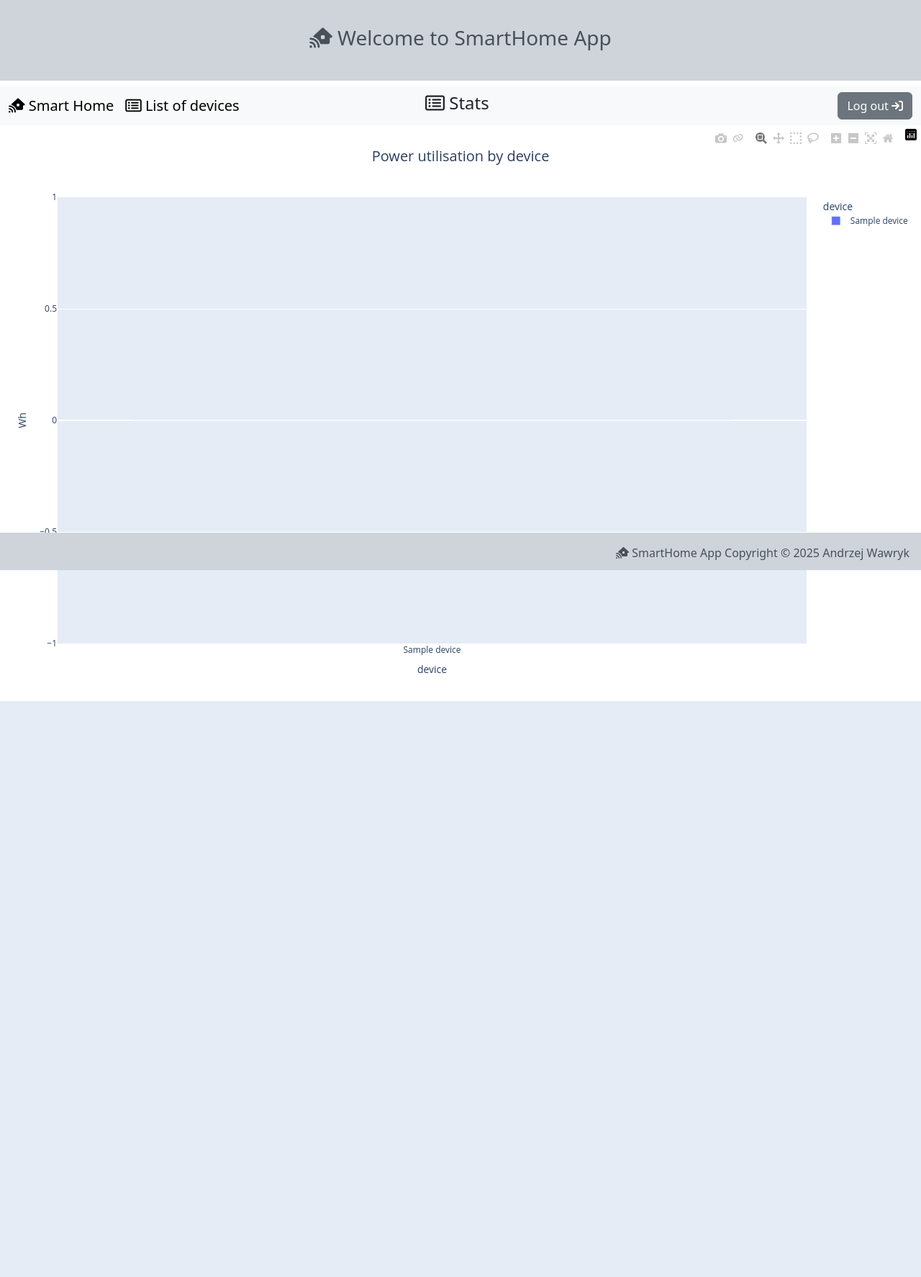
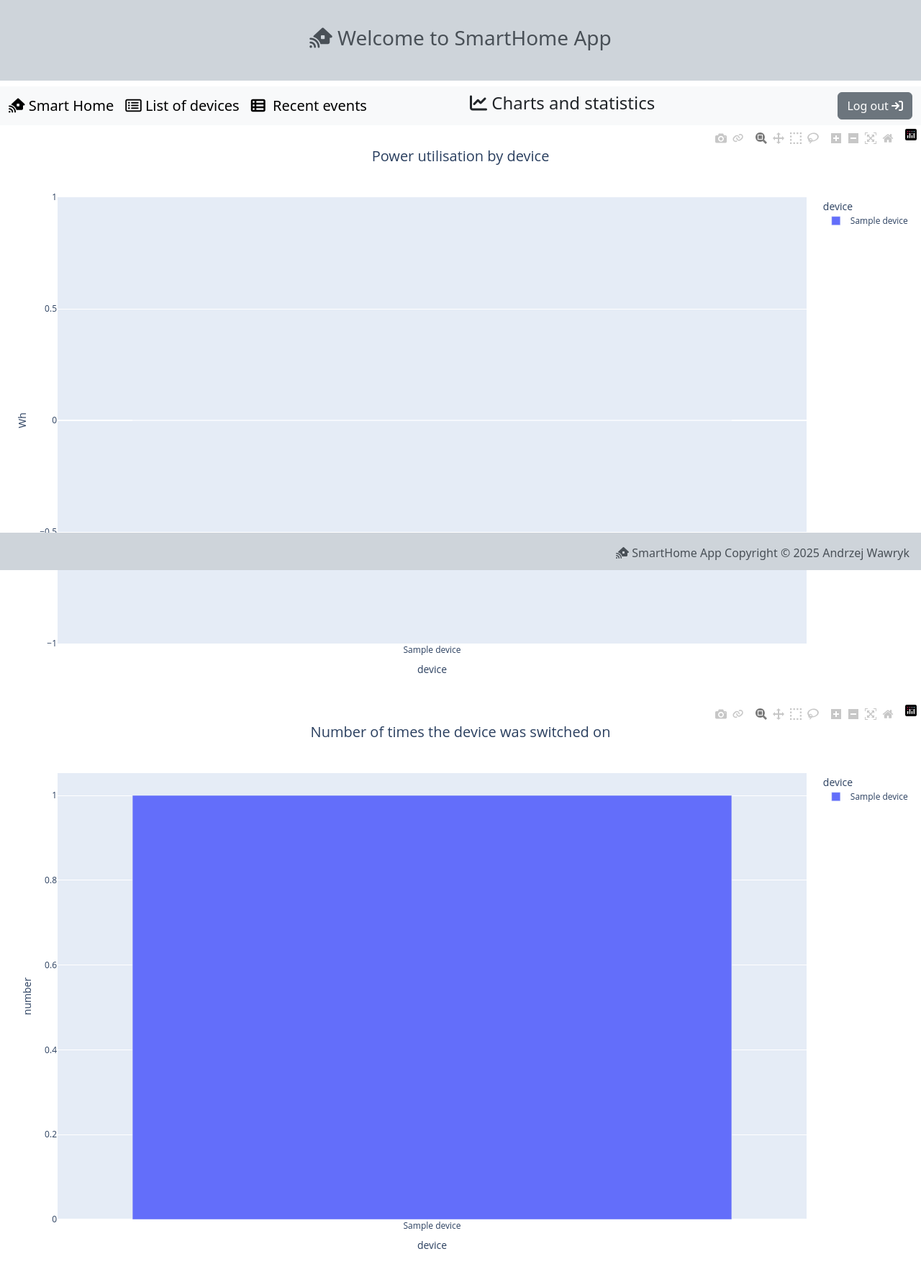
Before and after one commit to preemek/smarthome_app, a Django app: page /shApp/stats/ in a window 1280 px wide. Shown: the whole page at 72% size. Before the commit the page ends 974 px from the top, so only its background shows below. Run offline with Django 5.2, Linux system fonts and the light colour scheme; a user stored in the database is signed in; tables that the repository leaves empty hold one stand-in row (values such as "Sample post"); some libraries are stand-ins or nearby versions.

Commit message:
Praca w domu 2025-01-26

```diff
--- a/SmartHome/SmartHomeApp/views.py
+++ b/SmartHome/SmartHomeApp/views.py
@@ -2,7 +2,7 @@ from dataclasses import field
 from datetime import datetime, timezone
 from lib2to3.fixes.fix_input import context
 
-from django.db.models import Sum, Subquery, F
+from django.db.models import Sum, Subquery, F, Count
 from django.shortcuts import render, redirect, get_object_or_404
 from django.template.defaultfilters import title
 
@@ -94,7 +94,11 @@ def shApp_stats(request):
              .order_by('device__name')
              .annotate(sum_power_utilisation=Sum('total_power_utilisation')))
 
-    fig = px.bar(
+    logs_count_on_off = (logs.values('device__name')
+                         .order_by('device__name')
+                         .annotate(count_on_off=Count('device__name')))
+
+    fig_sum_total_power = px.bar(
         logs_sum_total_power,
         x = 'device__name',
         y = 'sum_power_utilisation',
@@ -103,7 +107,21 @@ def shApp_stats(request):
         color='device__name',
     )
 
-    fig.update_layout(title = {'font_size': 20,'xanchor': 'center', 'x': 0.5})
+    fig_sum_total_power.update_layout(title = {'font_size': 20,'xanchor': 'center', 'x': 0.5})
 
-    chart_sum_total_power = fig.to_html()
-    return render(request, 'shApp_stats.html', {'chart_sum_total_power': chart_sum_total_power})
+    chart_sum_total_power = fig_sum_total_power.to_html()
+
+    fig_count_on_off = px.bar(
+        logs_count_on_off,
+        x = 'device__name',
+        y = 'count_on_off',
+        title = 'Number of times the device was switched on',
+        labels = {'device__name':'device', 'count_on_off':'number'},
+        color='device__name',
+    )
+
+    fig_count_on_off.update_layout(title = {'font_size': 20,'xanchor': 'center', 'x': 0.5})
+
+    chart_count_on_off = fig_count_on_off.to_html()
+
+    return render(request, 'shApp_stats.html', {'chart_sum_total_power': chart_sum_total_power, 'chart_count_on_off': chart_count_on_off})
--- a/SmartHome/templates/shApp_stats.html
+++ b/SmartHome/templates/shApp_stats.html
@@ -13,10 +13,13 @@
         <li class="nav-item">
           <a class="navbar-brand" href="{% url 'devices' %}"><i class="fa-regular fa-rectangle-list"></i> List of devices</a>
         </li>
+        <li class="nav-item">
+          <a class="navbar-brand" href="{% url 'logs' %}"><i class="fa-solid fa-table-list"></i>&nbsp;&nbsp;Recent events</a>
+        </li>
       </ul>
       <ul class="navbar-nav mx-auto">
         <li class="nav-item">
-          <h4><i class="fa-regular fa-rectangle-list"></i> Stats</h4>
+          <h4><i class="fa-solid fa-chart-line"></i> Charts and statistics</h4>
         </li>
       </ul>
       {% if user.is_authenticated %}
@@ -33,4 +36,5 @@
   </div>
 </nav>
 {{ chart_sum_total_power|safe }}
+{{ chart_count_on_off|safe }}
 {% endblock %}
```
